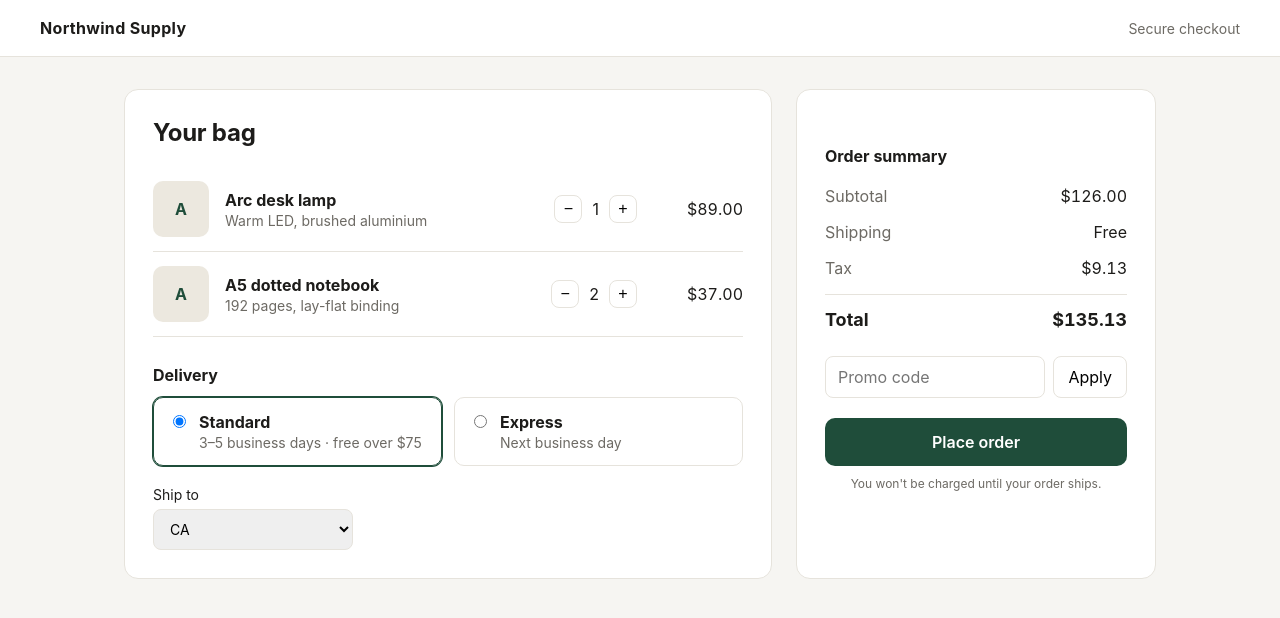
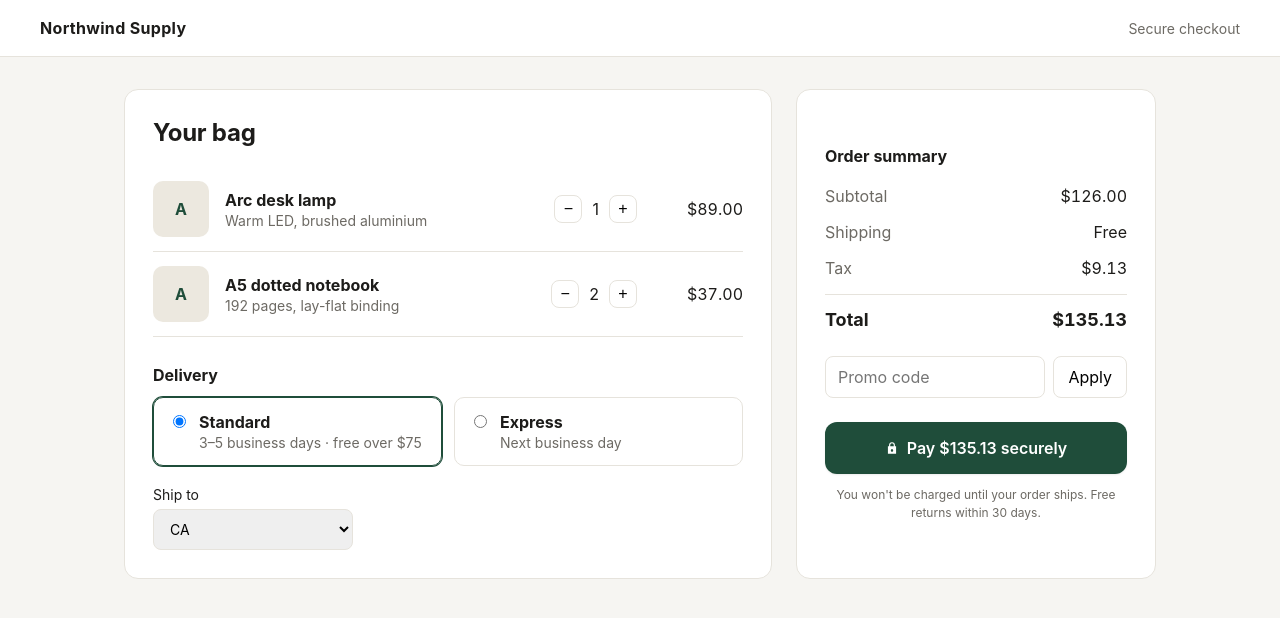
Before and after one commit to adityas0405/lumi-demo-checkout, a React (Vite) app: page / in a window 1280 px wide. Shown: the top 618 px of the page. Built offline with nearby package versions, Linux system fonts and the light colour scheme.

Commit message:
Show total and lock icon on checkout button; tidy spacing

```diff
--- a/src/styles.css
+++ b/src/styles.css
@@ -78,10 +78,13 @@ h2 { font-size: 16px; margin: 28px 0 12px; }
 .error { color: var(--danger); font-size: 13px; margin: 8px 0 0; }
 
 .cta {
-  width: 100%; margin-top: 20px; padding: 14px; border: 0; border-radius: 10px;
-  background: var(--accent); color: var(--accent-ink); font: inherit; font-weight: 600; cursor: pointer;
+  width: 100%; margin-top: 24px; padding: 16px; border: 0; border-radius: 12px;
+  display: flex; align-items: center; justify-content: center; gap: 8px;
+  background: var(--accent); color: var(--accent-ink); font: inherit; font-size: 16px; font-weight: 600;
+  cursor: pointer; box-shadow: 0 1px 2px rgba(0, 0, 0, 0.08);
 }
-.fineprint { color: var(--muted); font-size: 12px; text-align: center; margin: 10px 0 0; }
+.cta:hover { filter: brightness(1.08); }
+.fineprint { color: var(--muted); font-size: 12px; line-height: 1.5; text-align: center; margin: 12px 0 0; }
 
 .confirm { display: grid; place-items: center; min-height: 100vh; text-align: center; }
 .confirm .panel { width: 380px; }
--- a/src/ui/CartSummary.tsx
+++ b/src/ui/CartSummary.tsx
@@ -7,6 +7,17 @@ interface Props {
   couponError: string | null;
   onCoupon: (code: string) => void;
   onPlaceOrder: () => void;
+}
+
+function LockIcon() {
+  return (
+    <svg width="14" height="14" viewBox="0 0 24 24" aria-hidden="true">
+      <path
+        fill="currentColor"
+        d="M17 9V7a5 5 0 0 0-10 0v2H5v13h14V9h-2Zm-8-2a3 3 0 0 1 6 0v2H9V7Zm4 10.73V19h-2v-1.27a2 2 0 1 1 2 0Z"
+      />
+    </svg>
+  );
 }
 
 export function CartSummary({ totals, couponError, onCoupon, onPlaceOrder }: Props) {
@@ -52,9 +63,12 @@ export function CartSummary({ totals, couponError, onCoupon, onPlaceOrder }: Pro
       {couponError && <p className="error">{couponError}</p>}
 
       <button type="button" className="cta" onClick={onPlaceOrder}>
-        Place order
+        <LockIcon />
+        Pay {formatCents(totals.totalCents)} securely
       </button>
-      <p className="fineprint">You won't be charged until your order ships.</p>
+      <p className="fineprint">
+        You won't be charged until your order ships. Free returns within 30 days.
+      </p>
     </aside>
   );
 }
```
